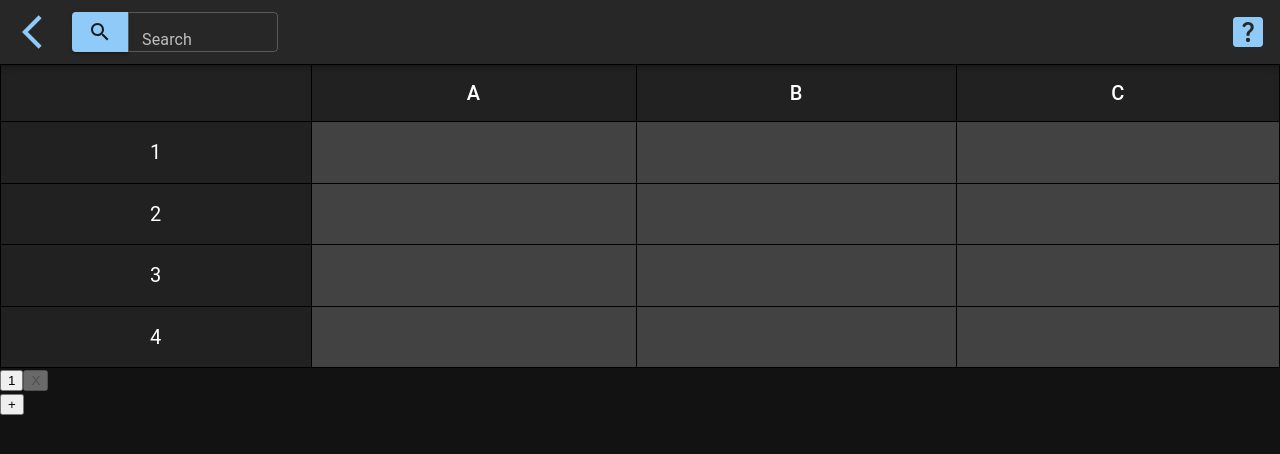
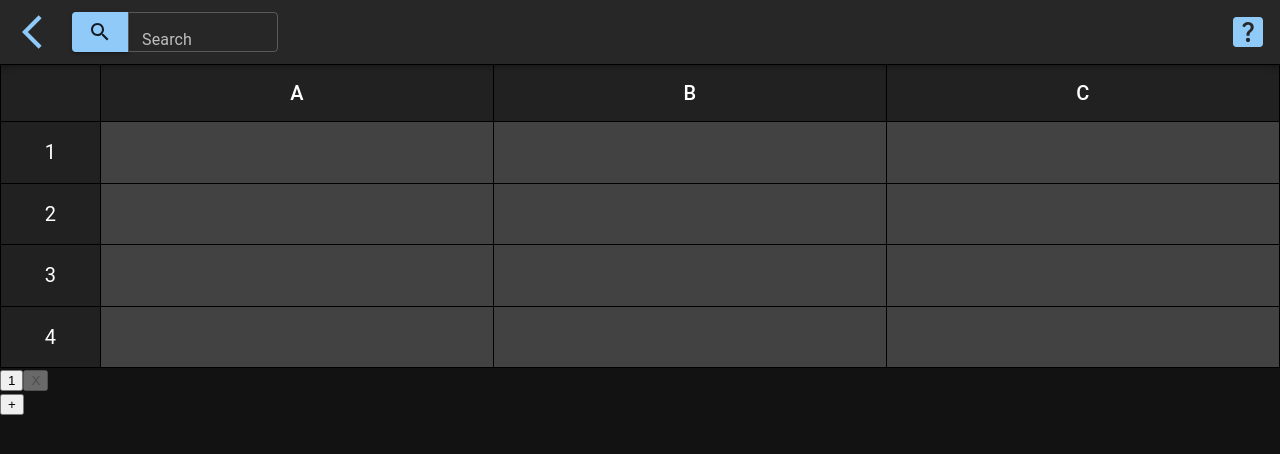
Before and after one commit to k4-100/calc, a React (Create React App) app: page /calc in a window 1280 px wide. Shown: the top 454 px of the page. Built offline with nearby package versions, Linux system fonts and the light colour scheme.

Commit message:
Added scrolling to td's

```diff
--- a/src/components/Sheet/CustomTable/index.tsx
+++ b/src/components/Sheet/CustomTable/index.tsx
@@ -11,6 +11,12 @@ import _ from "lodash";
 import { evaluate } from "mathjs";
 import { CellClass, TableClass, SheetClass } from "../../../utility/Classes";
 import { useGlobalContext } from "../../../context";
+
+/**
+ * size of td cell with a number (the one used for indexing)
+ */
+const numberTdSize = 100;
+
 /**
  *
  * @returns Table with cells
@@ -85,6 +91,7 @@ const CustomTable: React.FC = () => {
     }
     return text;
   };
+
   //#endregion utils
 
   /**
@@ -184,6 +191,7 @@ const CustomTable: React.FC = () => {
                   backgroundColor: `${grey[900]} !important`,
                   fontSize: "20px",
                   textAlign: "center",
+                  width: `${numberTdSize}px`,
                 }}
               >
                 {y + 1}
@@ -198,8 +206,24 @@ const CustomTable: React.FC = () => {
                   onKeyDown={(e) => handleCellKeyDown(x, y, e)}
                   onClick={(e) => handleCellClick(x, y, e)}
                   sx={{
+                    position: data.clicks === 0 ? "" : "absolute",
                     backgroundColor: `${grey[800]} !important`,
-                    fontSize: "18px ",
+                    fontSize: "18px",
+                    width: `calc(  (100vw - ${numberTdSize}px) / ${
+                      table.cells.length - 1
+                    } )`,
+                    minWidth:
+                      data.clicks === 0
+                        ? ""
+                        : `calc( (100vw - ${numberTdSize}px) / ${
+                            table.cells.length - 1
+                          } ) !important`,
+                    maxWidth: `calc( (100vw - ${numberTdSize}px) / ${
+                      table.cells.length - 1
+                    } )`,
+                    overflowX: data.clicks === 0 ? "hidden" : "auto",
+                    textOverflow: "ellipsis",
+                    whiteSpace: "nowrap",
                   }}
                 >
                   {data.clicks === 2 ? data.text : data.value}
```
